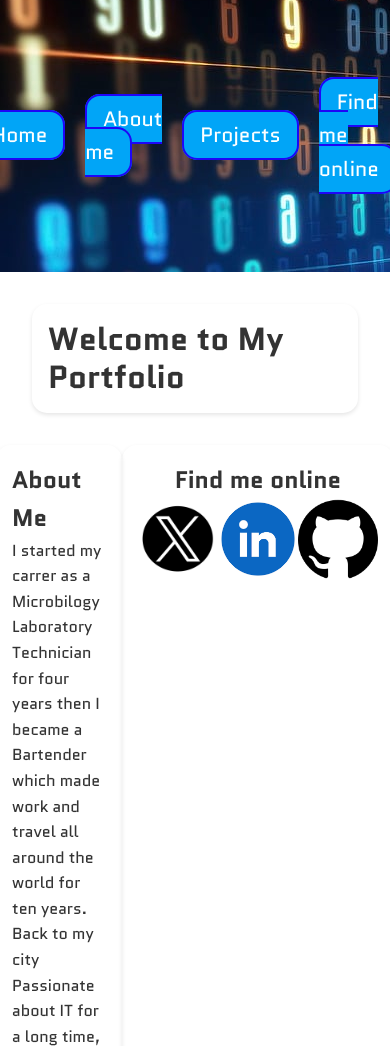
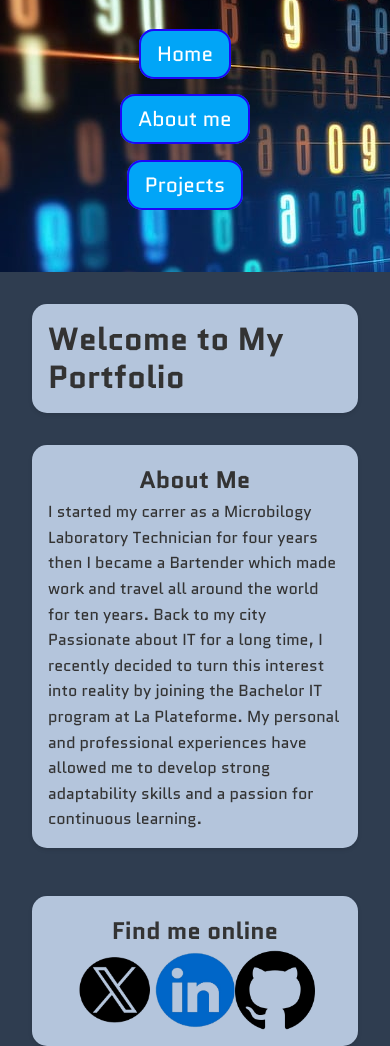
Before and after one commit to valentin-rossi-1/Portfolio, a plain HTML site: page index.html in a window 390 px wide. Shown: the top 1046 px of the page. Drawn offline with Linux system fonts and the light colour scheme.

Commit message:
newpic, media queries

```diff
--- a/index.html
+++ b/index.html
@@ -19,7 +19,6 @@
                 <li><a href="#home">Home</a></li>
                 <li><a href="#about">About me</a></li>
                 <li><a href="#projects">Projects</a></li>
-                <li><a href="#find">Find me online</a></li>
             </ul>
         </nav>
     </header>
@@ -36,8 +35,8 @@
             <section  id="find">
                 <h2> Find me online</h2>
                 <ul class="find-class">
-                    <li class="findli"><a href="https://x.com/valtuco?t=BzKD3D_xw1yBNU1bJkjvIg&s=03"target="_blank" aria-label="Visit my Twitter"><img src="./images/Twitter.jpg" alt="Twitter" class="social-icon"></a></li>
-                    <li class="findli"><a href="https://www.linkedin.com/in/valentin-rossi-941791114/" target="_blank" aria-label="Visit my Linkedin"><img src="./images/logo-rond-linkedin-isole-fond-blanc_469489-1046.avif" alt="instagram" class="social-icon"></a></li>
+                    <li class="findli"><a href="https://x.com/valtuco?t=BzKD3D_xw1yBNU1bJkjvIg&s=03"target="_blank" aria-label="Visit my Twitter"><img src="./images/Twitter.png" alt="Twitter" class="social-icon"></a></li>
+                    <li class="findli"><a href="https://www.linkedin.com/in/valentin-rossi-941791114/" target="_blank" aria-label="Visit my Linkedin"><img src="./images/linkedin.png" alt="Linkedin" class="social-icon" ></a></li>
                     <li class="findli"><a href="https://github.com/valentin-rossi-1" target="_blank" aria-label="Visit my Github">
                     <img src="./images/Github.png" alt="Github" class="social-icon"></a></li>
                 </ul>
@@ -57,7 +56,7 @@
                 <article>
                     <h3>Tic Tac Toe game Python</h3>
                     <img src="./images/tic.png" alt="Picture of tic-tac-toe game" class="projos-img2">
-                    <p>For a school group project, we had to develop a Tic-Tac-Toe game using Python. The project involved designing a program that allows users to play the classic game with various modes: player vs. player (PvP) and player vs. computer (PvE).  .The project required us to work collaboratively, following agile development principles, and integrate essential programming concepts such as loops, conditionals, and functions. This project was a great opportunity to enhance our Python skills, understand game logic, and practice teamwork in a coding environment.</p>
+                    <p>For a school project, we developed a Python Tic-Tac-Toe game with modes like player vs. player (PvP) and player vs. computer (PvE). The task involved collaborative work using agile principles, applying programming concepts like loops, conditionals, and functions, and managing our code on GitHub. It was a valuable experience to improve Python skills, understand game logic, and practice teamwork in coding while learning version control.</p>
                 </article>
                 <article>
                     <h3>Project 3</h3>
@@ -69,9 +68,6 @@
                 </article>
             </div>
         </section>
-
-
-
     </main>
 </body>
 
--- a/portfolio.css
+++ b/portfolio.css
@@ -4,6 +4,9 @@
     box-sizing: border-box;
 }
 
+html{
+    background-color: rgb(47, 61, 80);
+}
 body {
     font-family: "Quantico", serif;
     line-height: 1.6;
@@ -24,6 +27,7 @@ header {
     display: flex;
     justify-content: center;
     flex-direction: row;
+    gap: 1rem;
 
 }
 .projos12 {
@@ -52,14 +56,20 @@ header {
     margin: 1rem auto 0 auto;
     width: 60%;
     height: auto;
+    margin-bottom: 1rem;
+    border-radius: 15px;
 }
 .projos-img2 {
     display: block;
     margin: 1rem auto 0 auto;
     width: 20%;
     height: auto;
+    margin-bottom: 1rem;
+    border-radius: 15px;
 
 }
+
+
 
 nav ul {
     list-style-type: none;
@@ -93,6 +103,7 @@ main {
 
 section {
 
+    background-color: rgb(180, 197, 220);
     padding: 1rem;
     margin-bottom: 2rem;
     box-shadow: 0 2px 4px rgba(0, 0, 0, 0.1);
@@ -150,3 +161,27 @@ footer {
 .twitpic{
     border-radius: 5px;
 }
+
+
+@media (max-width: 768px) {
+
+
+
+  .boutfind {
+    flex-direction: column;
+  }
+    header nav ul {
+        flex-direction: column;
+        margin: 0;
+    }
+
+    header nav ul li {
+        margin-bottom: 2rem;
+    }
+    .projos34 {
+        flex-direction: column;
+    }
+
+
+
+}
```
Also changed, not shown: images/Twitter.jpg (deleted), images/Twitter.png (added), images/linkedin.png (added), images/logo-rond-linkedin-isole-fond-blanc_469489-1046.avif (deleted).
